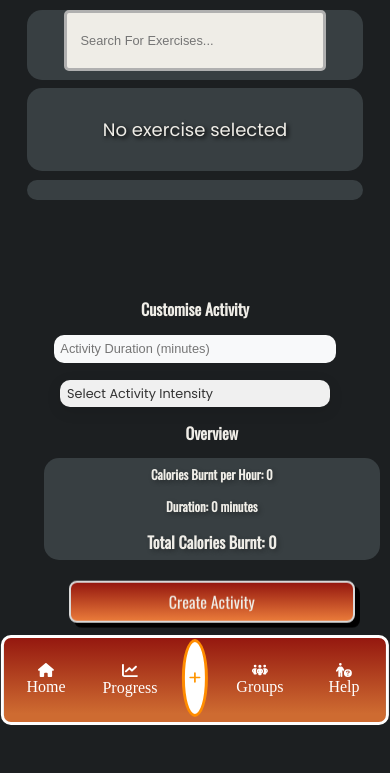
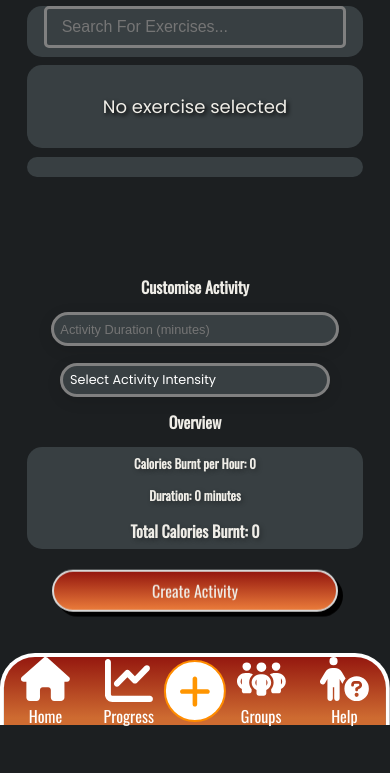
Before and after one commit to ConnorGowerr/Software-Engineering-project, a website: page app/public/activity.html in a window 390 px wide. Shown: the part 119-892 px from the top of the page. Drawn offline with nearby package versions, Linux system fonts and the light colour scheme; no server answers.

Commit message:
Updated activity css - now looks better and the mobile view is no longer as janky. Wrote 4/6 FAQ answers - the 2 remaining ones are about groups and idk the answers

```diff
--- a/app/public/activity.css
+++ b/app/public/activity.css
@@ -138,29 +138,29 @@ label {
     left: 50%;
     transform: translateX(-50%);
     width: 98%;
-    height: 10%;
+    height: 8%;
     display: flex;
     justify-content: space-evenly;
-    border-radius: 10px;
+    border-radius: 35px 35px 0 0  ;
     border-style: solid;
+    border-width: 4Px 4px 0 4px;
     background-image: linear-gradient(180deg, #95180F, #CE6B31 90%);
     text-align: center;
     color: white;
     min-height: 64px;
+    font-family: 'Oswald';
 }
 
 .nav-btn {
     background: transparent;
-    width: 10%;
-    height: 100%;
+    width: auto;
+    height: 90%;
+    aspect-ratio: 1 / 1;
     display: flex;
     text-decoration: none;
     flex-direction: column;
     justify-content: center;
     align-items: center;
-    /* border-radius: 15px; */
-    /* border: 2px solid white; */
-
     margin: auto;
     cursor: pointer;
     transition: 0.3s;
@@ -168,17 +168,19 @@ label {
 }
 
 .nav-btn img {
-    width: 40%;
+    width: 50%;
     height: auto;
-    /* max-height: 80%;  */
+    max-height: 90%;
     object-fit: contain;
 }
+
+
 
 .center-btn-container {
     position: relative;
     width:7%;
-    height: 95%;
-    margin: 0 2.5%;
+    height: 94%;
+    margin: auto;
     display: flex;
     justify-content: center;
     align-items: center;
@@ -189,16 +191,18 @@ label {
     cursor: pointer;
     transition: 0.3s;
     background-color: white;
-    border: 3px solid darkorange;
-    width: 90%;
-    height: 90%;
+    border: 2px solid darkorange;
+    width: auto;
+    height: 92%;
+    aspect-ratio: 1 / 1;
     display: flex;
     justify-content: center;
     align-items: center;
+
 }
 
 .center-btn:hover {
-    transform: scale(1.05);
+    transform: scale(1.1);
 
 }
 .center-btn img {
@@ -206,11 +210,14 @@ label {
     height: auto;
 }
 
+
 .icon-text {
     text-decoration: none;
-    font-size: 1rem;
-    margin-top:4%;
+    font-size: clamp(1rem, 1.1cqw, 4rem);
+    margin-top:1%;
 }
+
+
 
 /*Classes*/
 
@@ -244,7 +251,7 @@ label {
     padding:2% 8%;
     border:#D9D9D9;
     border-style: solid;
-    border-radius: 8px;
+    border-radius: 35px;
     font-family: 'Oswald';
     color:#EFEDE7;
     background-image: linear-gradient(#95180F, 50%, #EA7B3A);
@@ -252,10 +259,17 @@ label {
     box-shadow: 5px 5px #000000;
     backdrop-filter: blur(10px);
 }
+.mainBtn:hover{
+    background: linear-gradient(#be1f13, 50%, #ee7736);
+}
+.mainBtn:active{
+    background: linear-gradient(#7a130c, 50%, #b95b29);
+}
 
 
 .exerciseAddSection, .overviewSection{
     width: 27.5%;
+    height: 90%;
     display: flex;
     flex-direction: column;
     align-items: center;
@@ -272,18 +286,6 @@ label {
     justify-content: flex-start;
     position: relative;
 
-}
-
-.exerciseAddSection {
-    height: 90%;
-    margin-right: 5%;
-
-
-}
-
-.overviewSection{
-    height: 90%;
-    margin-left: 5%;
 }
 
 .calorieSection {
@@ -338,20 +340,26 @@ label {
 .search-container {
     display: flex;
     align-items: center;
+    justify-content: center;
     position: relative;
-    width: 80%;
-    font-size: clamp(0.8rem, 1cqw, 3rem);
-    height: 60%;
-    border-radius: 15px;
+    justify-content: center;
+    width: 90%;
+    font-size: clamp(1rem, 1.1cqw, 4rem);
+    height: 40%;
 }
 
 .search-bar {
-    border-radius: 5px 5px;
-    outline: none;
-    padding: 7.5% 5%;
-    font-size: clamp(0.8rem, 1cqw, 3rem);
-    width:85%;
+    border-radius: 5px;
     position: relative;
+    padding: 3% 5%;
+    height: 50%;
+    background-color: #383F42;
+    font-size: clamp(1rem, 1.1cqw, 4rem);
+    width:100%;
+    color: white;
+
+    border: 3px solid grey;
+
     transition: all 0.3s ease-in-out;
     margin: 0 auto;
 }
@@ -374,6 +382,9 @@ label {
     align-items: center;
     margin-bottom: 2.5%;
 
+}
+.search-select{
+    font-size: clamp(0.8rem, 1.5cqw, 3.5rem);
 }
 .search-results{
     margin-bottom: 10vh;
@@ -500,14 +511,6 @@ label {
     background-color: white;
 }
 
-.mainBtn:hover{
-    background: linear-gradient(#be1f13, 50%, #ee7736);
-}
-
-.mainBtn:active{
-    background: linear-gradient(#7a130c, 50%, #b95b29);
-}
-
 .PageSection {
     display: flex;
     justify-content: center;
@@ -554,7 +557,8 @@ label {
 /*IDs*/
 
 #activityTitle {
-    margin-bottom: 2%;
+    font-size: clamp(1.6rem, 2.4cqw, 8rem);
+    font-weight: bold;
 }
 
 #exerciseTitle{
@@ -587,7 +591,6 @@ label {
 #activityBtn1, #activityBtn2{
     width: 75%;
     height: 30%;
-    /* position: absolute; */
     bottom: 0;
     transform: translateY(50%);
     margin: 0 auto;
@@ -597,19 +600,29 @@ label {
     justify-content: center;
     align-items: center;
     cursor: pointer;
+
+    transition: transform 0.3s ease, box-shadow 0.3s ease;
 }
 #activityBtn2{
     width: 85%;
     margin-bottom: 20vh;
 }
+#activityBtn1:hover, #activityBtn2:hover {
+    transform: translateY(25px);
+    box-shadow: 0 8px 25px rgba(255, 138, 0, 0.5);
+}
+
+#activityBtn1:active, #activityBtn2:active {
+    transform: translateY(25px);
+    box-shadow: 0 2px 10px rgba(255, 138, 0, 0.3);
+}
 
 #activityDuration {
-    color: black;
-    background-color: #f8f9fa;
+    position: relative;
     width: 80%;
     font-size: clamp(0.8rem, 2cqw, 3rem);
     padding: 2%;
-    border-radius: 10px;
+    border-radius: 20px;
     border: none;
     margin: 0 auto;
     outline: none;
@@ -617,22 +630,26 @@ label {
 
 #activityIntensity{
     position: relative;
-    /* top:5%; */
-    background-color: #f0f0f0;
-    box-shadow: 0px 4px 15px rgba(0, 0, 0, 0.1);
     appearance: none;
     width: 80%;
     margin-bottom: 5%;
     margin-top: 1.5%;
-    border-radius: 10px;
-    color: #333;
+    border-radius: 20px;
     cursor: pointer;
-    transition: all 0.3s ease-in-out;
     font-size: clamp(0.8rem, 2cqw, 3rem);
     padding: 2%;
     border: none;
     margin: 0 auto;
     outline: none;
+}
+
+#activityDuration, #activityIntensity {
+    background-color: #383F42;
+    color: white;
+    border: 3px solid grey;
+    transition: all 0.3s ease-in-out;
+    margin: 0 auto;
+    box-shadow: 0px 4px 15px rgba(0, 0, 0, 0.1);
 }
 
 #activityType:hover {
@@ -845,12 +862,20 @@ label {
     scrollbar-width: none;
 }
 
-@media (min-width: 700px){
+/* Only applies when NOT mobile view */
+@media (min-width: 701px){
     #activityBtn2{
         display: none;
     }
+    .exerciseAddSection {
+        margin-right: 5%;
+    }
+    .overviewSection{
+        margin-left: 5%;
+    }
 }
-@media (max-width: 701px){
+/* Only applies when mobile view */
+@media (max-width: 700px){
     #activityBtn1{
         display: none;
     }
@@ -860,4 +885,8 @@ label {
     #activityPageSection {
         flex-direction: column;
     }
+    .nav-btn img {
+        width: 80%;
+        aspect-ratio: 1 / 1;
+    }
 }
```
Also changed, not shown: app/public/faq.html (+6 -6 lines).
